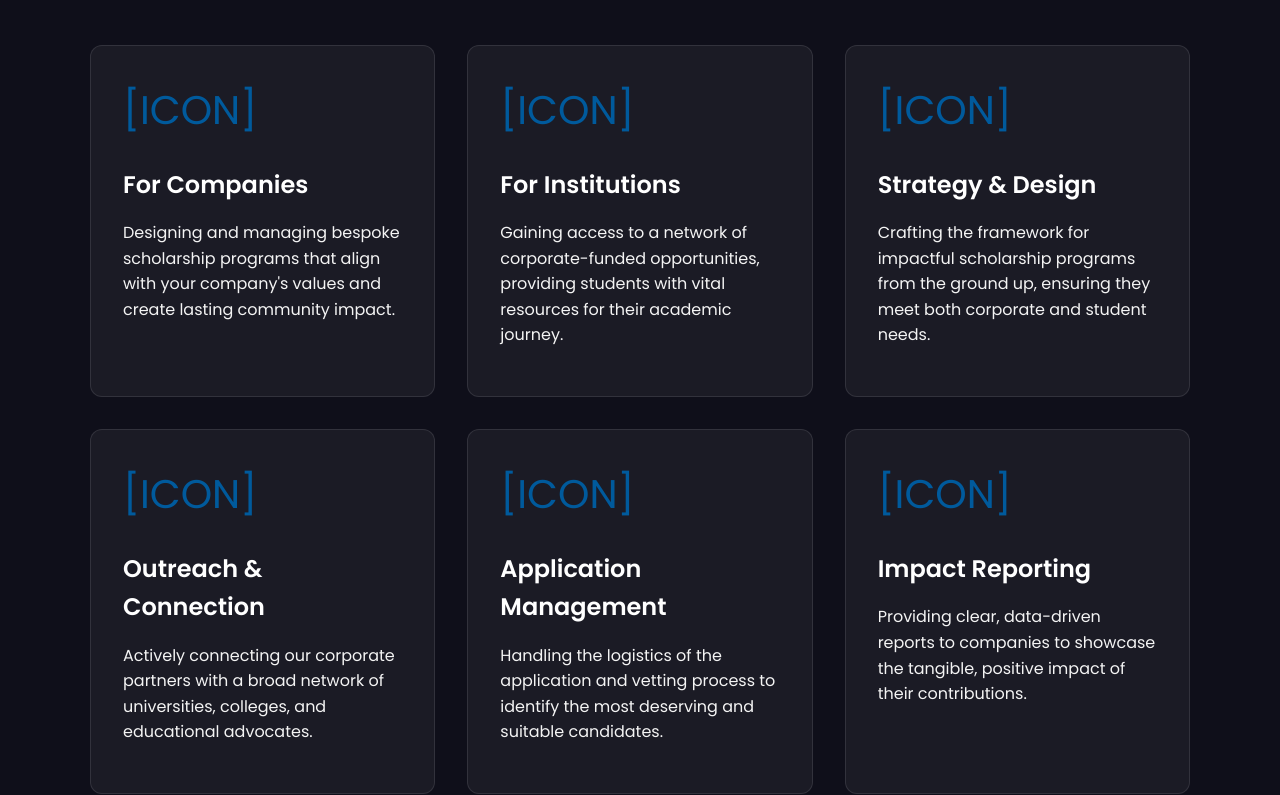
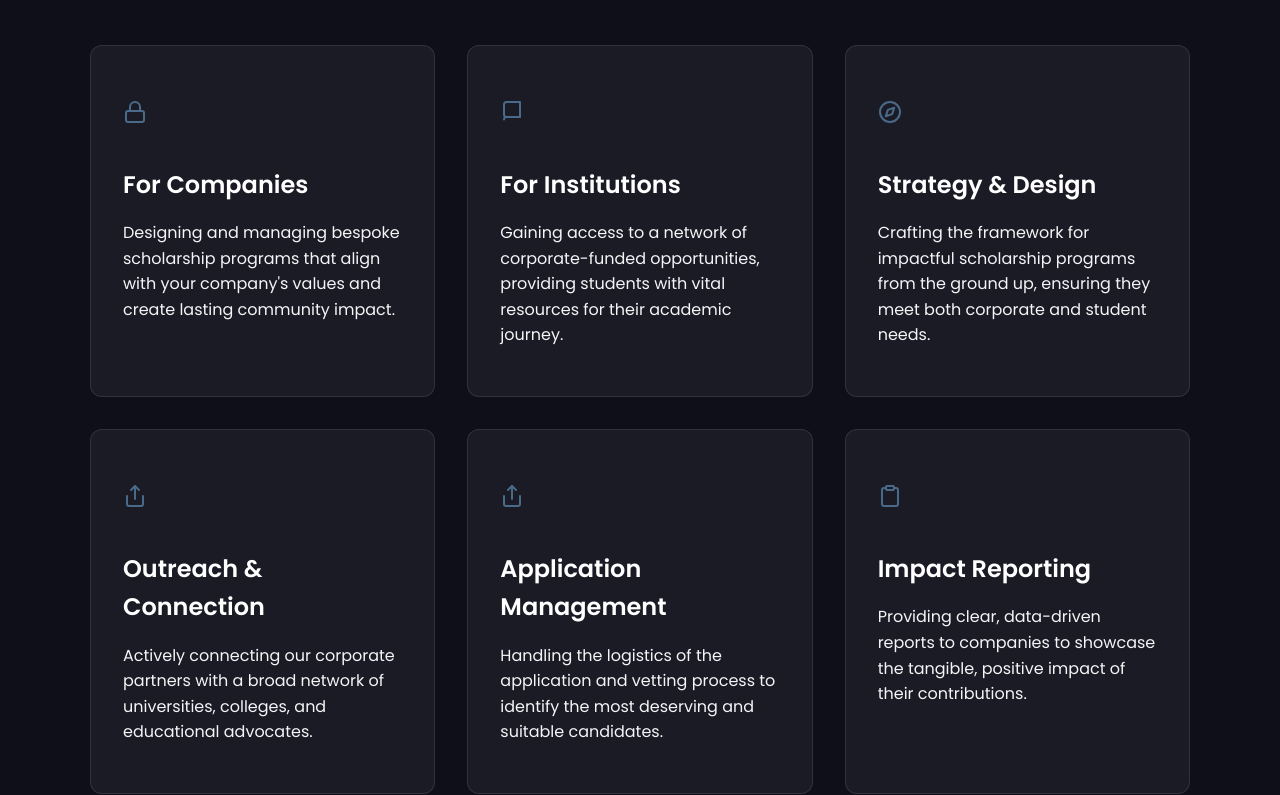
Before and after one commit to ToriaKami/180-education-website, a plain HTML site: page index.html in a window 1280 px wide. Shown: the part 725-1520 px from the top of the page. Drawn offline with Linux system fonts and the light colour scheme.

Commit message:
Add files via upload

```diff
--- a/index.html
+++ b/index.html
@@ -47,32 +47,44 @@
         <h2>How I Build Bridges</h2>
         <div class="services-grid">
             <div class="service-card">
-                <div class="card-icon">[ICON]</div>
+                <div class="card-icon">
+    <svg xmlns="http://www.w3.org/2000/svg" width="24" height="24" viewBox="0 0 24 24" fill="none" stroke="currentColor" stroke-width="2" stroke-linecap="round" stroke-linejoin="round"><rect x="3" y="11" width="18" height="11" rx="2" ry="2"></rect><path d="M7 11V7a5 5 0 0 1 10 0v4"></path></svg>
+</div>
                 <h3>For Companies</h3>
                 <p>Designing and managing bespoke scholarship programs that align with your company's values and create lasting community impact.</p>
             </div>
             <div class="service-card">
-                <div class="card-icon">[ICON]</div>
+                <div class="card-icon">
+    <svg xmlns="http://www.w3.org/2000/svg" width="24" height="24" viewBox="0 0 24 24" fill="none" stroke="currentColor" stroke-width="2" stroke-linecap="round" stroke-linejoin="round"><path d="M4 19.5A2.5 2.5 0 0 1 6.5 17H20"></path><path d="M6.5 2H20v15H6.5A2.5 2.5 0 0 1 4 14.5V4.5A2.5 2.5 0 0 1 6.5 2z"></path></svg>
+</div>
                 <h3>For Institutions</h3>
                 <p>Gaining access to a network of corporate-funded opportunities, providing students with vital resources for their academic journey.</p>
             </div>
             <div class="service-card">
-                <div class="card-icon">[ICON]</div>
+                <div class="card-icon">
+    <svg xmlns="http://www.w3.org/2000/svg" width="24" height="24" viewBox="0 0 24 24" fill="none" stroke="currentColor" stroke-width="2" stroke-linecap="round" stroke-linejoin="round"><circle cx="12" cy="12" r="10"></circle><polygon points="16.24 7.76 14.12 14.12 7.76 16.24 9.88 9.88 16.24 7.76"></polygon></svg>
+</div>
                 <h3>Strategy & Design</h3>
                 <p>Crafting the framework for impactful scholarship programs from the ground up, ensuring they meet both corporate and student needs.</p>
             </div>
             <div class="service-card">
-                <div class="card-icon">[ICON]</div>
+                <div class="card-icon">
+    <svg xmlns="http://www.w3.org/2000/svg" width="24" height="24" viewBox="0 0 24 24" fill="none" stroke="currentColor" stroke-width="2" stroke-linecap="round" stroke-linejoin="round"><path d="M4 12v8a2 2 0 0 0 2 2h12a2 2 0 0 0 2-2v-8"></path><polyline points="16 6 12 2 8 6"></polyline><line x1="12" y1="2" x2="12" y2="15"></line></svg>
+</div>
                 <h3>Outreach & Connection</h3>
                 <p>Actively connecting our corporate partners with a broad network of universities, colleges, and educational advocates.</p>
             </div>
             <div class="service-card">
-                <div class="card-icon">[ICON]</div>
+                <div class="card-icon">
+    <svg xmlns="http://www.w3.org/2000/svg" width="24" height="24" viewBox="0 0 24 24" fill="none" stroke="currentColor" stroke-width="2" stroke-linecap="round" stroke-linejoin="round"><path d="M4 12v8a2 2 0 0 0 2 2h12a2 2 0 0 0 2-2v-8"></path><polyline points="16 6 12 2 8 6"></polyline><line x1="12" y1="2" x2="12" y2="15"></line></svg>
+</div>
                 <h3>Application Management</h3>
                 <p>Handling the logistics of the application and vetting process to identify the most deserving and suitable candidates.</p>
             </div>
             <div class="service-card">
-                <div class="card-icon">[ICON]</div>
+                <div class="card-icon">
+    <svg xmlns="http://www.w3.org/2000/svg" width="24" height="24" viewBox="0 0 24 24" fill="none" stroke="currentColor" stroke-width="2" stroke-linecap="round" stroke-linejoin="round"><path d="M16 4h2a2 2 0 0 1 2 2v14a2 2 0 0 1-2 2H6a2 2 0 0 1-2-2V6a2 2 0 0 1 2-2h2"></path><rect x="8" y="2" width="8" height="4" rx="1" ry="1"></rect></svg>
+</div>
                 <h3>Impact Reporting</h3>
                 <p>Providing clear, data-driven reports to companies to showcase the tangible, positive impact of their contributions.</p>
             </div>
--- a/style.css
+++ b/style.css
@@ -1,9 +1,10 @@
+/* --- Global Styles & Variables --- */
 /* --- Global Styles & Variables --- */
 :root {
-    --primary-color: #005A9C; /* A professional blue */
-    --secondary-color: #FDB813; /* A warm, optimistic yellow/gold */
-    --dark-grey: #333333;
-    --light-grey: #f4f4f4;
+    --primary-color: #4a6a8a;    /* This is your new muted blue */
+    --secondary-color: #e8a838; /* This is your new mustard yellow */
+    --dark-grey: #333333;       /* This is your main text color */
+    --light-grey: #f5f5f7;    /* This is your new off-white background */
     --white-color: #ffffff;
     --body-font: 'Poppins', sans-serif;
 }
```
